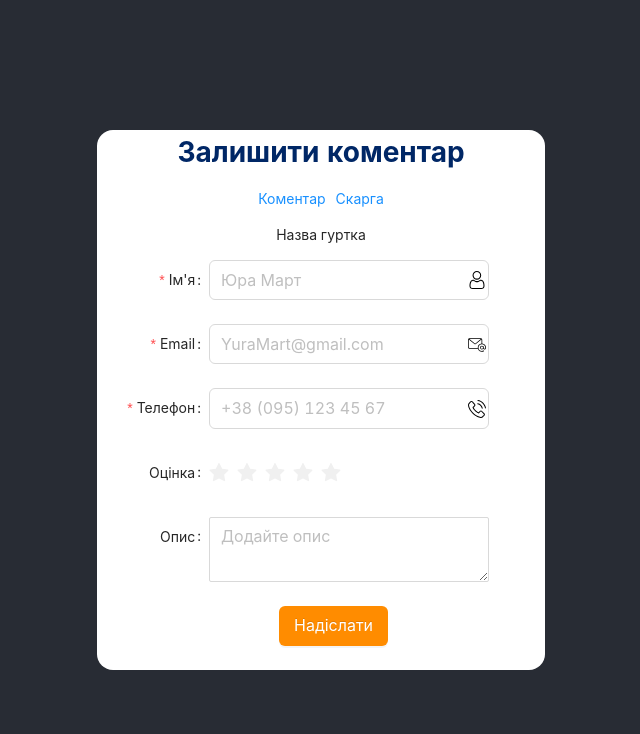
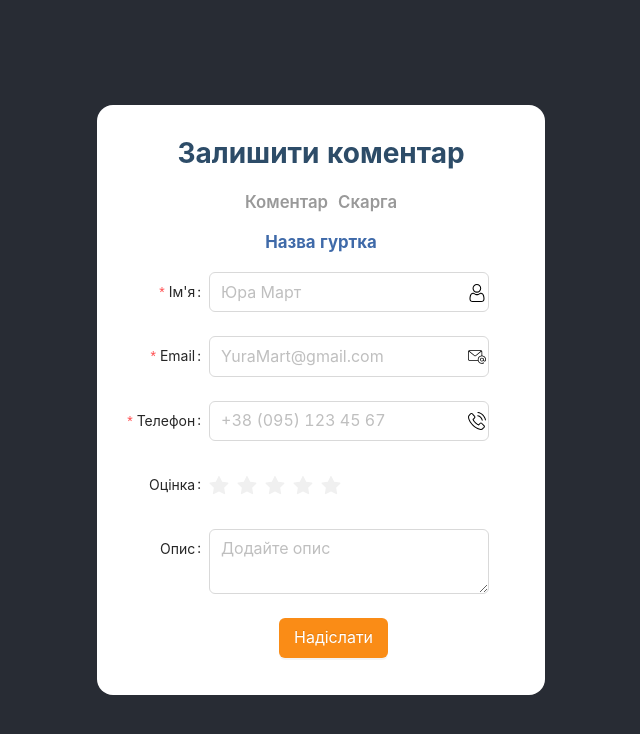
Before and after one commit to NewArtMask/review_page-, a React (Create React App) app: page / in a window 1280 px wide. Shown: the top 734 px of the page, without its empty margins (319-959 px from the left). Built offline with nearby package versions, Linux system fonts and the light colour scheme.

Commit message:
New form features

```diff
--- a/src/ReviewPage/ReviewPage.js
+++ b/src/ReviewPage/ReviewPage.js
@@ -52,10 +52,10 @@ const ReviewPage = () => {
             >
                 <h1 className={`${si.itemCenter} ${si.h1}`}>Залишити коментар</h1>
                 <p className={si.itemCenter}>
-                    <Link>Коментар</Link>
-                    <Link>Скарга</Link>
+                    <Link to="/" className={`${si.link}`}>Коментар</Link>
+                    <Link className={`${si.link}`}>Скарга</Link>
                 </p>
-                <p className={`${si.itemCenter}`}>Назва гуртка</p>
+                <p className={`${si.itemCenter} ${si.clubTitle}`}>Назва гуртка</p>
                 <Form.Item
                     label="Ім'я"
                     name="name"
@@ -113,10 +113,10 @@ const ReviewPage = () => {
                     <Rate />
                 </Form.Item>
                 <Form.Item name={['user', 'introduction']} label="Опис">
-                    <Input.TextArea placeholder="Додайте опис" />
+                    <Input.TextArea className={si.textArea} placeholder="Додайте опис" />
                 </Form.Item>
                 <Form.Item>
-                    <Button className={si.btn} type="primary" htmlType="submit">Надіслати</Button>
+                    <Button className={`${si.btn} ${si.btnDisabled}`} type="primary" htmlType="submit">Надіслати</Button>
                 </Form.Item>
             </Form>
 
--- a/src/ReviewPage/ReviewPage.module.css
+++ b/src/ReviewPage/ReviewPage.module.css
@@ -1,4 +1,5 @@
 .form {
+    padding: 2% 0 1% 0;
     width: 35%;
     background-color: white;
     border-radius: 16px;
@@ -11,6 +12,10 @@
     border-radius: 6px;
 }
 
+.textArea {
+    border-radius: 6px;
+}
+
 .itemCenter {
     display: flex;
     justify-content: center;
@@ -18,15 +23,37 @@
 }
 
 .h1 {
-    color: #002766;
+    color: #2d4c68;
     font-size: 2em;
     font-weight: 700;
 }
 
+.clubTitle {
+    color: #3f6aa9;
+    font-size: 1.2em;
+    font-weight: 650;
+}
+
+.link:hover {
+    color: #858484;
+}
+
+.link {
+    color: #999999;
+    font-size: 1.2em;
+    font-weight: 600;
+}
+
+.link:focus,
+.link:active {
+    color: #fa8f1d;
+    text-decoration: underline;
+}
+
 .btn:not(:hover),
 .btn {
-    background-color: darkorange;
-    border: darkorange;
+    background-color: #fa8c16;
+    border: #fa8c16;
     margin-left: 65%;
     border-radius: 6px;
 }
@@ -41,7 +68,9 @@
 }
 .btnDisabled,
 .btnDisabled:hover {
-    background-color: rgba(110, 79, 17, 0.25);
-    border: rgba(110, 79, 17, 0.25);
+    background-color: #fdd1a2;
+    border: #fdd1a2;
+    margin-left: 65%;
+    border-radius: 6px;
     cursor: not-allowed;
 }
```
